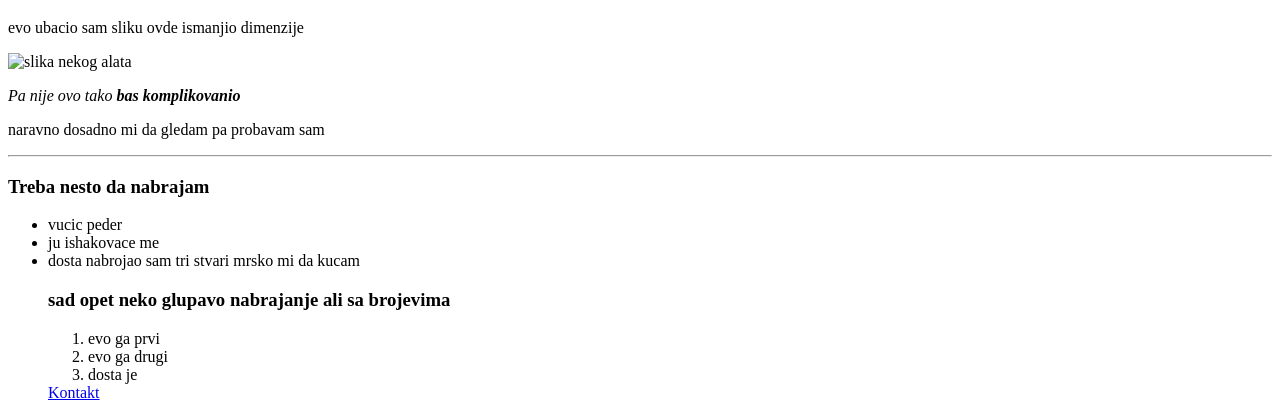
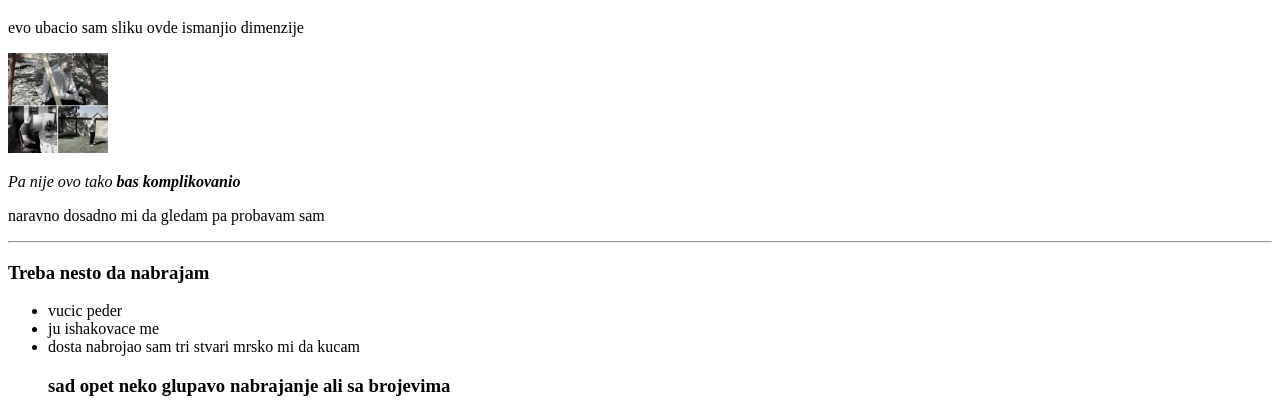
Before and after one commit to lemin01mile/skolarac, a plain HTML site: page index.html in a window 1280 px wide. Shown: the part 61-463 px from the top of the page. Drawn offline with Linux system fonts and the light colour scheme.

Commit message:
Add files via upload

```diff
--- a/index.html
+++ b/index.html
@@ -9,7 +9,7 @@
 <body>
   <h1>Mile uci html</h1>
   <p>evo ubacio sam sliku ovde ismanjio dimenzije</p>
-  <img src="H-22.png" alt="slika nekog alata" width="100px" height="100px">
+  <img src="karantin-gajdobra.jpg" alt="slika nekog alata" width="100px" height="100px">
   <p><em>Pa nije ovo tako <strong>bas komplikovanio</strong></em></p>
   <p>naravno dosadno mi da gledam pa probavam sam</p>
   <hr>
```
Also changed, not shown: karantin-gajdobra.jpg (added).
